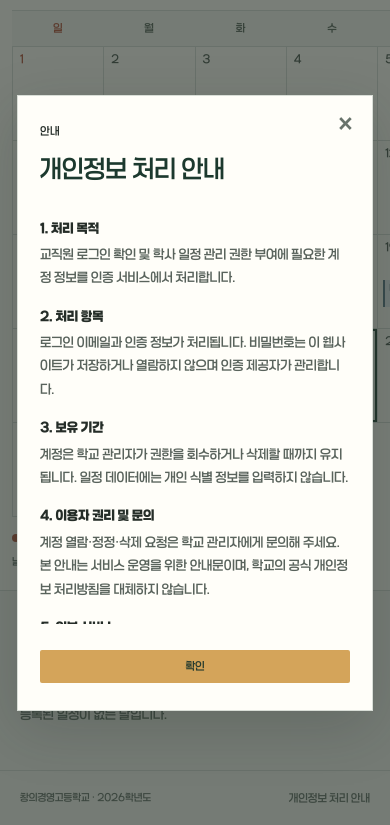
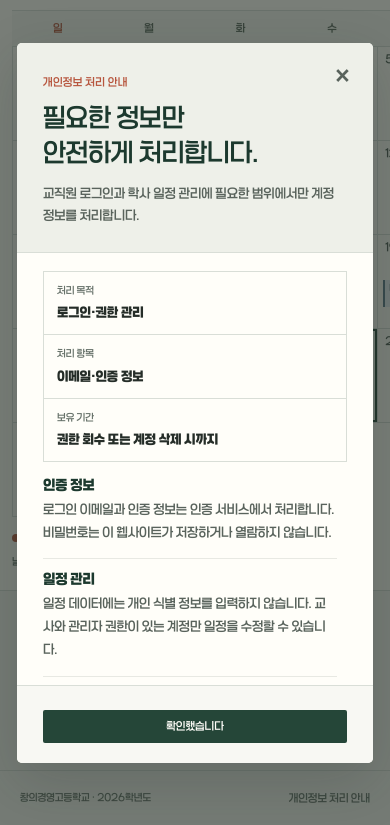
Before and after one commit to EunYool10/changui-academic-calendar, a plain HTML site: page index.html in a window 390 px wide. Both pictures are taken after a click on the button "개인정보 처리 안내". Shown: the part 273-1098 px from the top of the page. Drawn offline with nearby package versions, Linux system fonts and the light colour scheme.

Commit message:
Improve privacy notice layout

```diff
--- a/index.html
+++ b/index.html
@@ -69,6 +69,6 @@
   </main>
   <dialog id="loginDialog" class="dialog"><form id="loginForm" class="dialog-card"><button type="button" class="close" data-close>×</button><p class="eyebrow">교직원</p><h2>교직원 로그인</h2><p class="dialog-copy">학교에서 발급한 계정으로 로그인해 주세요.</p><label>이메일<input type="email" id="email" autocomplete="username" required></label><label>비밀번호<input type="password" id="password" autocomplete="current-password" required></label><label class="checkline"><input type="checkbox" id="termsAgree" required><span><button type="button" class="text-link" id="termsInline">개인정보 처리 안내</button>를 확인했습니다.</span></label><p id="loginMessage" class="form-message" role="status"></p><button class="solid-button wide" type="submit">로그인</button><p class="fine-print">계정 생성은 학교 관리자에게 문의해 주세요.</p></form></dialog>
   <dialog id="adminDialog" class="dialog"><form id="eventForm" class="dialog-card manage-card"><button type="button" class="close" data-close>×</button><p class="eyebrow">일정 편집</p><h2>학사 일정 관리</h2><p id="roleNote" class="dialog-copy"></p><div class="form-grid"><label>일정명<input id="eventTitle" maxlength="100" required placeholder="일정 이름"></label><label>분류<select id="eventCategory"><option value="school">학교 일정</option><option value="exam">시험</option><option value="holiday">휴일·방학</option></select></label><label>시작일<input type="date" id="eventStart" required></label><label>종료일<input type="date" id="eventEnd" required></label></div><div class="form-actions"><button type="button" id="deleteEvent" class="delete-button" hidden>선택 일정 삭제</button><span class="spacer"></span><button type="button" class="quiet-button" data-close>취소</button><button class="solid-button" type="submit">일정 저장</button></div><p id="saveMessage" class="form-message" role="status"></p><div class="manage-list-title">이 달의 일정 <span id="manageCount"></span></div><div id="manageList" class="manage-list"></div></form></dialog>
-  <dialog id="termsDialog" class="dialog"><div class="dialog-card terms-card"><button type="button" class="close" data-close>×</button><p class="eyebrow">안내</p><h2>개인정보 처리 안내</h2><div class="terms-body"><h3>1. 처리 목적</h3><p>교직원 로그인 확인 및 학사 일정 관리 권한 부여에 필요한 계정 정보를 인증 서비스에서 처리합니다.</p><h3>2. 처리 항목</h3><p>로그인 이메일과 인증 정보가 처리됩니다. 비밀번호는 이 웹사이트가 저장하거나 열람하지 않으며 인증 제공자가 관리합니다.</p><h3>3. 보유 기간</h3><p>계정은 학교 관리자가 권한을 회수하거나 삭제할 때까지 유지됩니다. 일정 데이터에는 개인 식별 정보를 입력하지 않습니다.</p><h3>4. 이용자 권리 및 문의</h3><p>계정 열람·정정·삭제 요청은 학교 관리자에게 문의해 주세요. 본 안내는 서비스 운영을 위한 안내문이며, 학교의 공식 개인정보 처리방침을 대체하지 않습니다.</p><h3>5. 외부 서비스</h3><p>로그인 및 일정 저장 기능을 켠 경우 Supabase 인증 및 데이터베이스가 사용됩니다. 서비스 운영 전 학교의 개인정보 담당자 검토가 필요합니다.</p></div><button class="solid-button wide" data-close>확인</button></div></dialog>
+  <dialog id="termsDialog" class="dialog terms-dialog"><div class="dialog-card terms-card"><button type="button" class="close" data-close aria-label="개인정보 처리 안내 닫기">×</button><header class="terms-header"><p class="eyebrow">개인정보 처리 안내</p><h2>필요한 정보만<br>안전하게 처리합니다.</h2><p>교직원 로그인과 학사 일정 관리에 필요한 범위에서만 계정 정보를 처리합니다.</p></header><div class="terms-summary" aria-label="개인정보 처리 요약"><div><span>처리 목적</span><b>로그인·권한 관리</b></div><div><span>처리 항목</span><b>이메일·인증 정보</b></div><div><span>보유 기간</span><b>권한 회수 또는 계정 삭제 시까지</b></div></div><div class="terms-body"><section><h3>인증 정보</h3><p>로그인 이메일과 인증 정보는 인증 서비스에서 처리합니다. 비밀번호는 이 웹사이트가 저장하거나 열람하지 않습니다.</p></section><section><h3>일정 관리</h3><p>일정 데이터에는 개인 식별 정보를 입력하지 않습니다. 교사와 관리자 권한이 있는 계정만 일정을 수정할 수 있습니다.</p></section><section><h3>이용자 권리 및 문의</h3><p>계정 열람·정정·삭제 요청은 학교 관리자에게 문의해 주세요. 이 안내는 서비스 운영을 위한 안내문이며, 학교의 공식 개인정보 처리방침을 대체하지 않습니다.</p></section><section><h3>외부 서비스</h3><p>로그인 및 일정 저장 기능을 켠 경우 Supabase 인증 및 데이터베이스가 사용됩니다. 서비스 운영 전 학교의 개인정보 담당자 검토가 필요합니다.</p></section></div><div class="terms-footer"><button class="solid-button wide" data-close>확인했습니다</button></div></div></dialog>
 </body>
 </html>
--- a/style.css
+++ b/style.css
@@ -135,6 +135,7 @@ footer button:hover { color: var(--forest); text-decoration: underline; text-und
 .dialog::backdrop { background: #202b2499; }
 .dialog-card { position: relative; padding: 30px 34px; }
 .dialog-card h2 { margin: 0 0 8px; color: var(--forest-deep); font: 500 25px var(--serif); }
+.dialog-card .eyebrow { color: var(--brick); }
 .dialog-copy { margin: 0 0 20px; color: var(--muted); font: 13px/1.7 var(--serif); }
 .close { position: absolute; top: 9px; right: 13px; border: 0; background: none; color: var(--muted); font-size: 24px; }
 .dialog-card > label, .form-grid label { display: block; margin: 13px 0; color: #59635c; font-size: 11px; }
@@ -156,9 +157,26 @@ footer button:hover { color: var(--forest); text-decoration: underline; text-und
 .manage-row { display: grid; width: 100%; grid-template-columns: 62px 1fr auto; gap: 9px; padding: 9px 4px; border: 0; border-bottom: 1px solid var(--line); background: transparent; color: var(--muted); text-align: left; font: 11px var(--serif); }
 .manage-row b { color: var(--ink); font-weight: 400; }
 .manage-row:hover { background: #f0f1eb; }
-.terms-body { max-height: 50vh; margin: 18px 0; overflow: auto; color: #59635c; font: 13px/1.8 var(--serif); }
-.terms-body h3 { margin: 15px 0 3px; color: var(--ink); font-size: 13px; }
+.terms-dialog { width: min(620px, calc(100% - 28px)); border: 0; border-radius: 5px; }
+.terms-card { display: flex; flex-direction: column; max-height: min(720px, 88vh); padding: 0; }
+.terms-dialog .close { z-index: 2; top: 14px; right: 17px; color: #59635c; }
+.terms-header { padding: 37px 42px 30px; border-bottom: 1px solid var(--line); background: #eef0e9; }
+.terms-header .eyebrow { margin-bottom: 10px; color: var(--brick); }
+.terms-header h2 { margin: 0; color: var(--forest-deep); font-size: 30px; line-height: 1.36; }
+.terms-header > p:last-child { max-width: 400px; margin: 11px 0 0; color: #59635c; font-size: 13px; line-height: 1.7; }
+.terms-summary { display: grid; grid-template-columns: repeat(3, 1fr); margin: 22px 42px 0; border: 1px solid var(--line); }
+.terms-summary div { min-height: 79px; padding: 13px 14px; border-right: 1px solid var(--line); background: #fffef9; }
+.terms-summary div:last-child { border-right: 0; }
+.terms-summary span { display: block; margin-bottom: 6px; color: var(--muted); font-size: 10px; }
+.terms-summary b { display: block; color: var(--ink); font: 13px/1.45 var(--event); font-weight: 700; word-break: keep-all; }
+.terms-body { max-height: 30vh; margin: 16px 42px 0; padding: 0 10px 0 0; overflow: auto; color: #59635c; font: 13px/1.75 var(--event); }
+.terms-body section { padding: 12px 0 14px; border-bottom: 1px solid #e8e9e3; }
+.terms-body section:first-child { padding-top: 0; }
+.terms-body h3 { margin: 0 0 5px; color: var(--forest-deep); font: 700 14px var(--event); }
 .terms-body p { margin: 0; }
+.terms-footer { margin-top: auto; padding: 19px 42px 24px; border-top: 1px solid var(--line); background: #f8f8f3; }
+.terms-footer .solid-button { background: var(--forest); color: #fffef9; }
+.terms-footer .solid-button:hover { background: var(--forest-deep); }
 
 @media (max-width: 980px) {
   body { padding: 12px; }
@@ -200,4 +218,12 @@ footer button:hover { color: var(--forest); text-decoration: underline; text-und
   .legend-note { width: 100%; margin-left: 0; }
   footer span:nth-child(2) { display: none; }
   .dialog-card { padding: 27px 22px; }
+  .terms-card { padding: 0; }
+  .terms-header { padding: 31px 26px 25px; }
+  .terms-header h2 { font-size: 26px; }
+  .terms-summary { grid-template-columns: 1fr; margin: 18px 26px 0; }
+  .terms-summary div { min-height: auto; padding: 11px 13px; border-right: 0; border-bottom: 1px solid var(--line); }
+  .terms-summary div:last-child { border-bottom: 0; }
+  .terms-body { max-height: 28vh; margin: 15px 26px 0; }
+  .terms-footer { padding: 16px 26px 20px; }
 }
```
